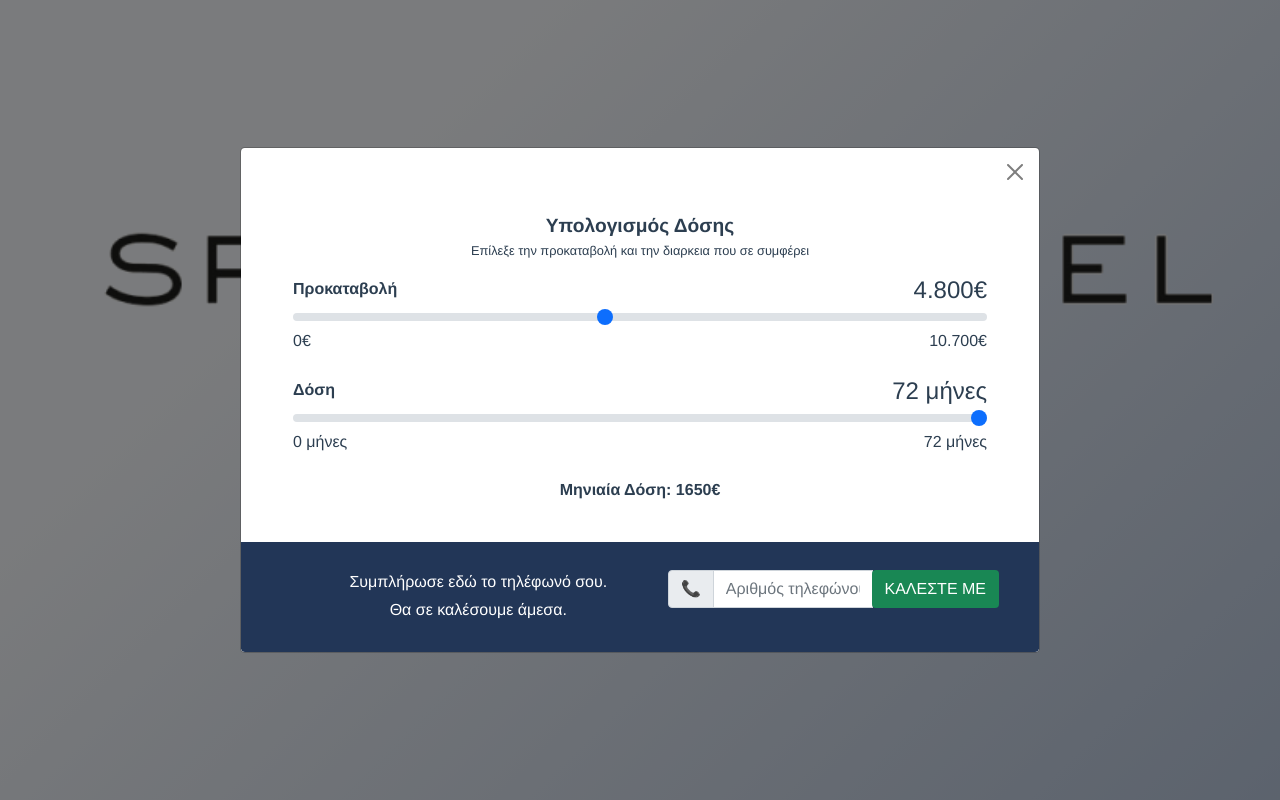
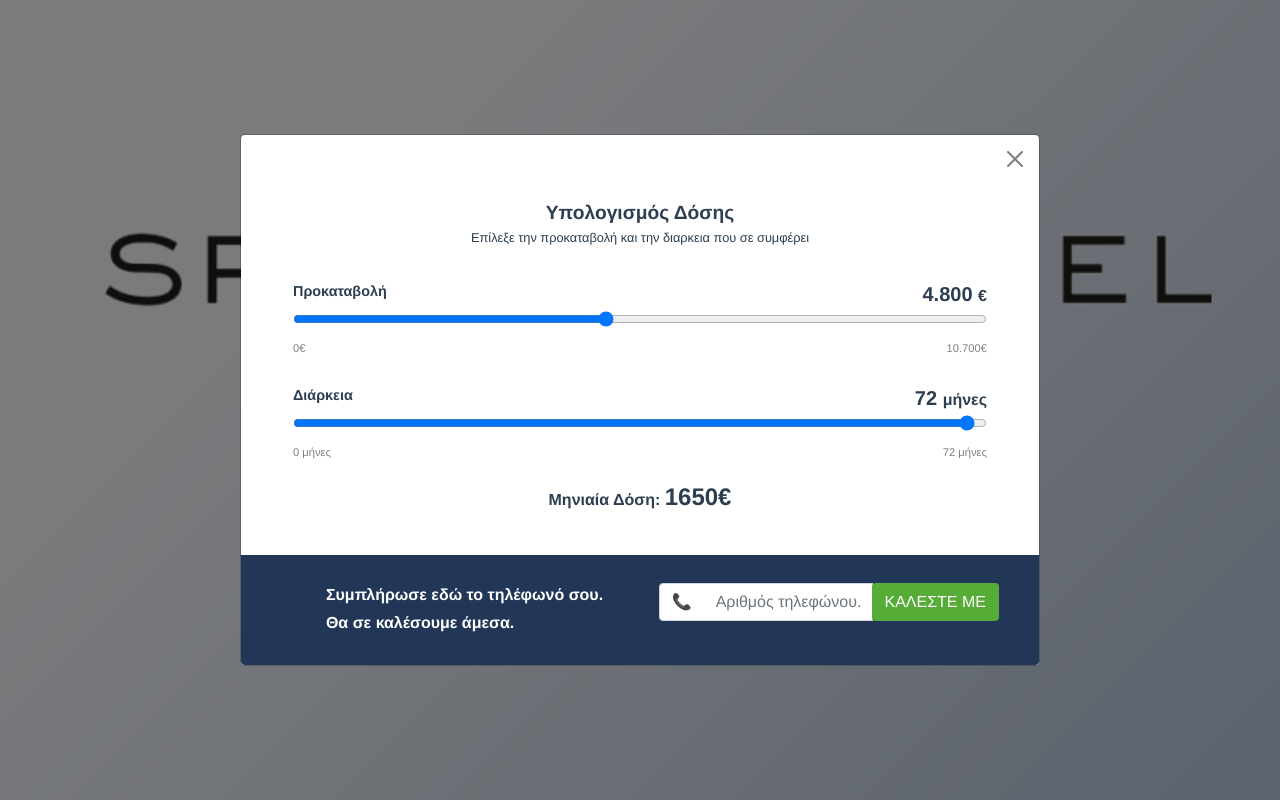
Before and after one commit to gtopsis/loan-calculator, a Vue app: page / in a window 1280 px wide. Built offline with nearby package versions, Linux system fonts and the light colour scheme.

Commit message:
style: modal footer + text styling

```diff
--- a/src/components/CustomRange.vue
+++ b/src/components/CustomRange.vue
@@ -1,39 +1,49 @@
 <template>
   <!-- Range -->
-  <div class="container-fluid px-0">
-    <div class="row justify-content-between">
-      <div class="col-auto ps-0">
+  <div class="range-container container-fluid px-0">
+    <header class="row justify-content-between">
+      <div class="col-auto ps-0 mb-2">
         <strong>
-          <label for="disabledRange" class="form-label mb-0">{{ label }}</label>
+          <label for="range" class="range-container__label mb-0">{{
+            label
+          }}</label>
         </strong>
       </div>
       <div class="col-auto pe-0 text-right">
-        <h4 class="mb-0">{{ formattedCurrValue }}{{ measurementUnit }}</h4>
+        <strong class="range-container__value mb-0">
+          <span class="range-value__primary"> {{ formattedCurrValue }} </span>
+          <span class="range-value__secondary">
+            {{ measurementUnit }}
+          </span>
+        </strong>
       </div>
-    </div>
-    <div class="row">
+    </header>
+
+    <main class="row mb-2">
       <input
         type="range"
-        class="form-range"
+        class="range-container__slider"
+        id="range"
         v-model="currValue"
         :min="min"
         :max="max"
         :step="step"
         @change="emitValue"
       />
-    </div>
-    <div class="row justify-content-between">
+    </main>
+
+    <footer class="row justify-content-between">
       <div class="col-auto ps-0">
-        <span class="secondary text-left"
+        <span class="range-container__min-value text-left"
           >{{ formattedMinValue }}{{ measurementUnit }}</span
         >
       </div>
       <div class="col-auto pe-0">
-        <span class="secondary text-right"
+        <span class="range-container__max-value text-right"
           >{{ formattedMaxValue }}{{ measurementUnit }}</span
         >
       </div>
-    </div>
+    </footer>
   </div>
 </template>
 
@@ -93,4 +103,27 @@ export default {
 .form-label {
   vertical-align: middle;
 }
+
+.range-container__label {
+  font-size: 0.9rem;
+}
+.range-container__value {
+  font-weight: bold;
+}
+.range-container__value .range-value__primary {
+  font-size: 1.25rem;
+}
+
+.range-container__value .range-value__secondary {
+  font-size: 1rem;
+}
+.range-container__min-value,
+.range-container__max-value {
+  font-size: 0.7rem;
+  color: grey;
+}
+
+.slider:hover {
+  cursor: pointer;
+}
 </style>
--- a/src/components/LoanCalcModal.vue
+++ b/src/components/LoanCalcModal.vue
@@ -1,16 +1,11 @@
 <template>
   <!-- Modal -->
-  <div
-    ref="modalRef"
-    class="modal fade"
-    tabindex="-1"
-    aria-labelledby="staticBackdropLabel"
-    aria-hidden="true"
-  >
+  <div ref="modalRef" class="modal fade" tabindex="-1" aria-hidden="true">
     <div
-      class="modal-dialog modal-fullscreen-md-down modal-lg modal-dialog-centered modal-dialog-scrollable"
+      class="loanCalcModal modal-dialog modal-fullscreen-md-down modal-lg modal-dialog-centered modal-dialog-scrollable"
     >
       <div class="modal-content">
+        <!-- modal header -->
         <div class="modal-header">
           <button
             type="button"
@@ -19,9 +14,12 @@
             aria-label="Close"
           ></button>
         </div>
+
+        <!-- modal body -->
         <div class="modal-body">
           <div class="container-fluid mb-4 px-2 px-md-5">
-            <div class="row">
+            <!-- header -->
+            <header class="row mb-3">
               <div class="col-12">
                 <h5 class="modal-title text-center">
                   {{ modalTitle }}
@@ -30,10 +28,10 @@
               <div class="modal-subtitle col-12">
                 <p class="text-center">{{ modalSubtitle }}</p>
               </div>
-            </div>
+            </header>
 
-            <!-- sliders -->
-            <div class="row mb-4">
+            <!-- sliders/ranges -->
+            <main class="row mb-3">
               <div class="col-12 mb-4">
                 <custom-range
                   :min="sliderA.min"
@@ -56,34 +54,46 @@
                   :measurementUnit="sliderB.measurementUnit"
                 ></custom-range>
               </div>
-            </div>
+            </main>
 
-            <div class="row justify-content-center">
+            <!-- monthly installment -->
+            <footer
+              class="loanCalc__monthly-installment row justify-content-center"
+            >
               <div
-                class="col-lg-auto px-0 col-sm-12 text-sm-left text-lg-center"
+                class="col-lg-auto px-0 col-sm-12 text-sm-start text-lg-center"
               >
                 <strong>
-                  <span>
+                  <span class="monthly-installment__secondary">
                     {{ monthlyInstallmentLabel }}
                   </span>
-                  <span>{{ monthlyInstallment }}€</span>
+                  <span class="monthly-installment__primary"
+                    >{{ monthlyInstallment }}€</span
+                  >
                 </strong>
               </div>
-            </div>
+            </footer>
           </div>
         </div>
+
+        <!-- modal footer -->
         <div class="modal-footer p-4">
           <div class="row">
             <div class="col-12 col-md-6">
-              <label for="" class="text-white text-md-left text-sm-center">
+              <label
+                for="telephone"
+                class="text-white text-md-start text-sm-center"
+              >
                 <p class="mb-1">
-                  {{ telephoneInput.label.sentence1 }}
+                  <strong>{{ telephoneInput.label.sentence1 }}</strong>
                 </p>
                 <p class="mb-sm-2 mb-md-0">
-                  {{ telephoneInput.label.sentence2 }}
+                  <strong>{{ telephoneInput.label.sentence2 }}</strong>
                 </p>
               </label>
             </div>
+
+            <!-- form -->
             <div class="col-12 col-md-6">
               <form class="needs-validation" @submit="checkForm">
                 <div class="input-group mb-3">
@@ -93,29 +103,33 @@
 
                   <input
                     type="telephone"
+                    id="telephone"
                     class="form-control"
                     :placeholder="telephoneInput.placeholder"
                     v-model="telephoneInput.value"
                     aria-label="Client's telephone"
-                    aria-describedby="basic-addon2"
                     maxlength="10"
                   />
 
                   <div class="input-group-append">
                     <input
-                      class="btn bg-success text-white"
+                      class="btn submit-btn text-white"
                       type="submit"
                       :value="formattedSubmitBtnText"
                     />
                   </div>
                 </div>
+
+                <!-- error messages -->
                 <div v-if="errors.length">
-                  <ul class="mb-0">
+                  <ul class="mb-0 p-0 text-start">
                     <li v-for="(error, index) in errors" :key="index">
-                      <span class="error-msg">{{ error }}</span>
+                      <span class="error-msg ">{{ error }}</span>
                     </li>
                   </ul>
                 </div>
+
+                <!-- success message -->
                 <div v-if="isFormValid">
                   <span class="success-msg">
                     {{ successMsg }}
@@ -164,7 +178,7 @@ export default {
         max: 72,
         step: 1,
         initValue: 72,
-        label: "Δόση",
+        label: "Διάρκεια",
         measurementUnit: " μήνες",
       },
       telephoneInput: {
@@ -236,24 +250,40 @@ export default {
 .modal-footer {
   border: none;
 }
-
 .modal-footer {
   background-color: #223657;
 }
-
 .modal-title {
   font-weight: bold;
   font-size: 1.2rem;
 }
-
 .modal-subtitle {
   font-size: 0.8rem;
 }
 
+/* sliders */
+.input-group-text {
+  background-color: #fff;
+  color: #555;
+}
+.input-group-text + input {
+  border-left: none;
+}
+
+/* monthly installment */
+.monthly-installment__primary {
+  font-size: 1.5rem;
+}
+.monthly-installment__secondry {
+  font-size: 0.6rem;
+}
 .error-msg {
   color: #08b3dc;
 }
 .success-msg {
   color: yellowgreen;
 }
+.submit-btn {
+  background-color: #55ac36;
+}
 </style>
```
